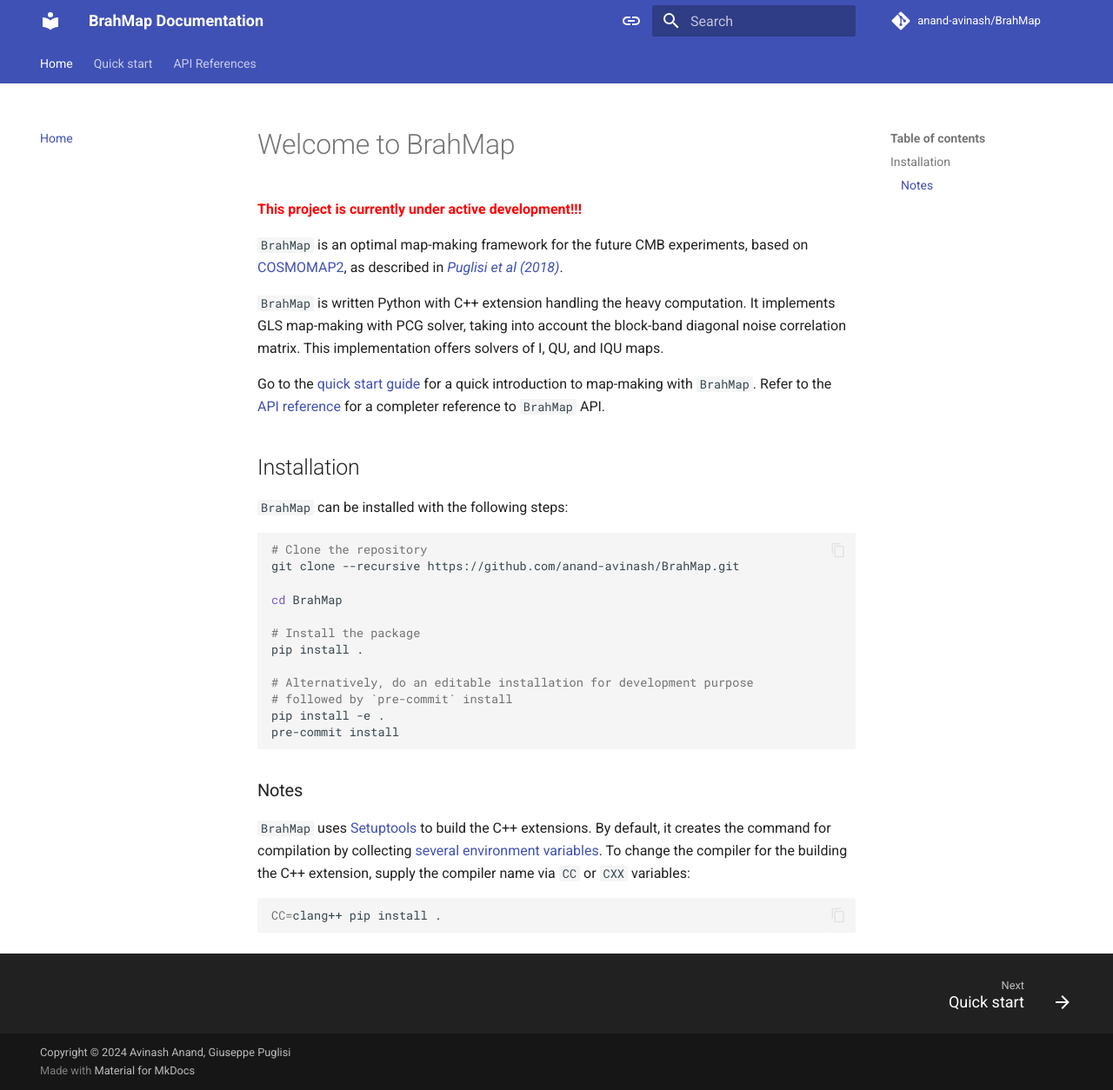
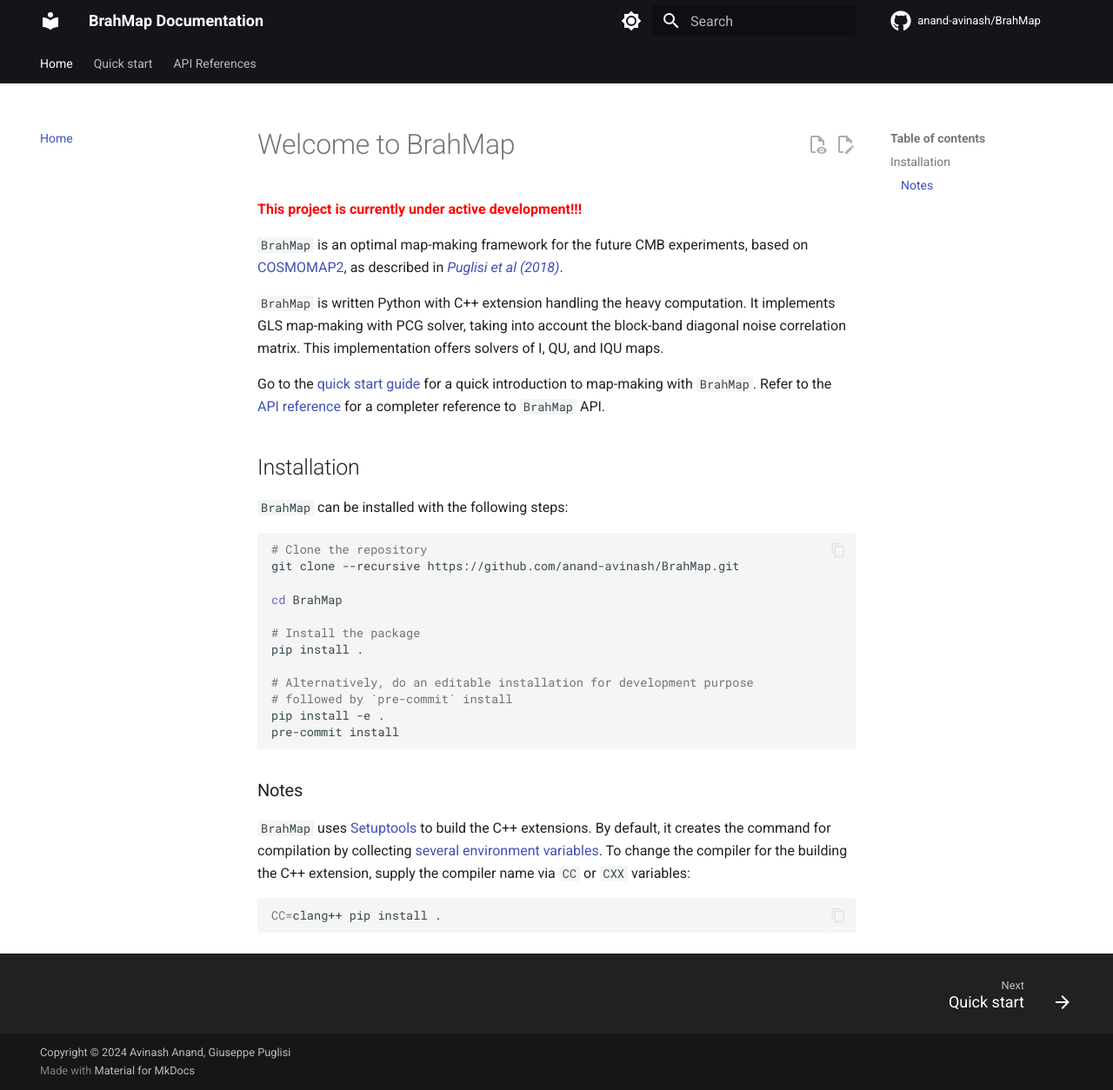
Before and after one commit to anand-avinash/BrahMap, an MkDocs documentation site: the page built from docs/index.md, in a window 1280 px wide and 1254 px high. Shown: the whole window at 87% size. Built offline with MkDocs 1.6.1 and Material for MkDocs 9.7.7, drawn with Linux system fonts in a browser that asks for light colours; comment, search, counter and statistics services are not loaded.

```diff
--- a/mkdocs.yaml
+++ b/mkdocs.yaml
@@ -22,44 +22,49 @@ site_description: >-
 # Repository
 repo_name: anand-avinash/BrahMap
 repo_url: https://github.com/anand-avinash/BrahMap
+edit_uri: edit/main/docs/
 
 # Copyright
 copyright: Copyright &copy; 2024 Avinash Anand, Giuseppe Puglisi
 
 theme:
   name: "material"
+  icon:
+    repo: fontawesome/brands/github
   features:
     - content.code.copy
+    - search.suggest # search suggestion
+    - search.highlight # highlight the search terms
     - navigation.top
     - navigation.tabs
     - navigation.expand
-    - search.suggest
-    - search.highlight
     - navigation.footer
     - navigation.path
+    - navigation.top # Back to top button
     - toc.follow
-    - navigation.top
+    - content.action.view # view source of this page
+    - content.action.edit # edit source of this page, related to `edit_uri`
     # - navigation.sections
-    # - navigation.tracking
+    # - navigation.tracking # to track the address of the page with the active anchor
     # - header.autohide
   palette:
-    - media: "(prefers-color-scheme)"
-      toggle:
-        icon: material/link
-        name: Switch to light mode
+    # - media: "(prefers-color-scheme)"
+    #   toggle:
+    #     icon: material/link
+    #     name: Switch to light mode
     - media: "(prefers-color-scheme: light)"
       scheme: default
-      primary: indigo
+      primary: black
       accent: indigo
       toggle:
-        icon: material/toggle-switch
+        icon: material/brightness-7
         name: Switch to dark mode
     - media: "(prefers-color-scheme: dark)"
       scheme: slate
       primary: black
       accent: indigo
       toggle:
-        icon: material/toggle-switch-off
+        icon: material/brightness-4
         name: Switch to system preference
 
 
@@ -93,8 +98,7 @@ plugins:
       #   python:
       #     options:
       #       docstring_style: google
-  ### Enable search
-  - search
+  - search # Enable search
 
 ### Page tree
 nav:
```
Also changed, not shown: 6 other files.
